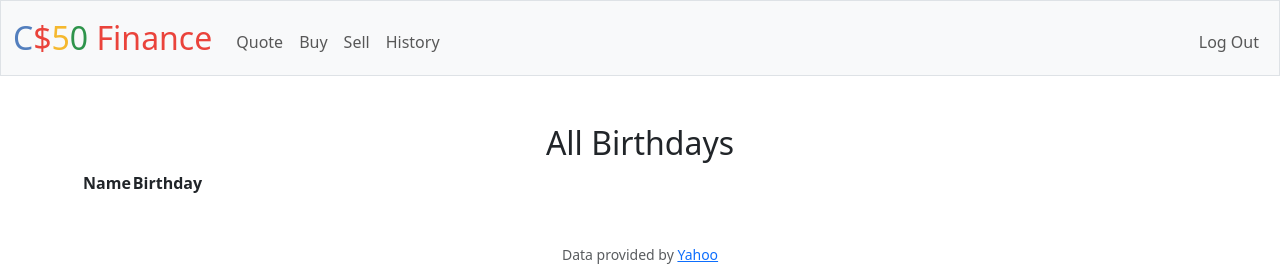
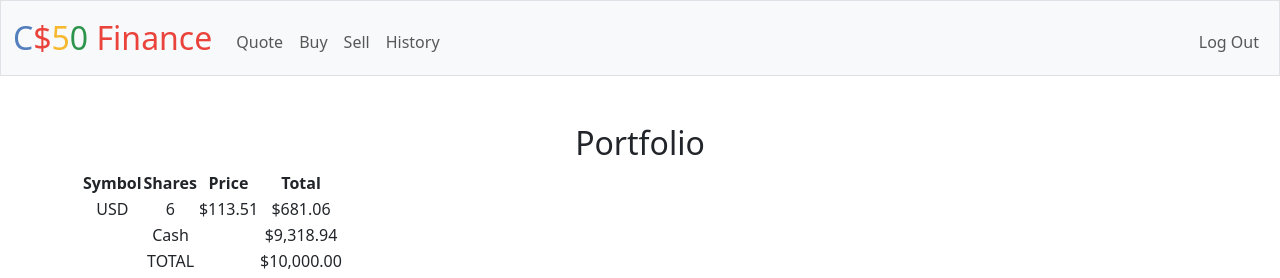
Before and after one commit to Ransometech/TrainMuscleFit, a Flask app: page / in a window 1280 px wide. Shown: the top 278 px of the page. Run offline with Flask 3, Linux system fonts and the light colour scheme; a user stored in the database is signed in; lists and menus that the app fills with data are empty; some libraries are stand-ins or nearby versions.

Commit message:
Fri, Jul 26, 2024, 12:21 PM +01:00

```diff
--- a/finance/templates/index.html
+++ b/finance/templates/index.html
@@ -7,18 +7,46 @@
 {% block main %}
 <div class="section">
 
-    <h2>All Birthdays</h2>
+    <h2>Portfolio</h2>
 <table>
     <thead>
         <tr>
-                <th>Name</th>
-                <th>Birthday</th>
+            <th>Symbol</th>
+            <th>Shares</th>
+            <th>Price</th>
+            <th>Total</th>
         </tr>
     </thead>
     <tbody>
-            <!-- TODO: Loop through the database entries to display them in this table -->
-
+        <!-- Example row, replace with dynamic content from your database -->
+        <tr>
+            <td>USD</td>
+            <td>6</td>
+            <td>$113.51</td>
+            <td>$681.06</td>
+        </tr>
+        <!-- Loop through the database entries to display them in this table -->
+        <!-- Example of how it might look in a templating language like Jinja2 for Flask -->
+        {% for entry in portfolio %}
+        <tr>
+            <td>{{ entry.Symbol }}</td>
+            <td>{{ entry.Shares }}</td>
+            <td>{{ entry.Price }}</td>
+            <td>{{ entry.TOTAL }}</td>
+        </tr>
+        {% endfor %}
+        <!-- Cash row -->
+        <tr>
+            <td colspan="3">Cash</td>
+            <td>$9,318.94</td>
+        </tr>
+        <!-- Total row -->
+        <tr>
+            <td colspan="3">TOTAL</td>
+            <td>$10,000.00</td>
+        </tr>
     </tbody>
 </table>
+
 </div>
 {% endblock %}
```
Lines whose indentation alone changed are shown as unchanged.
